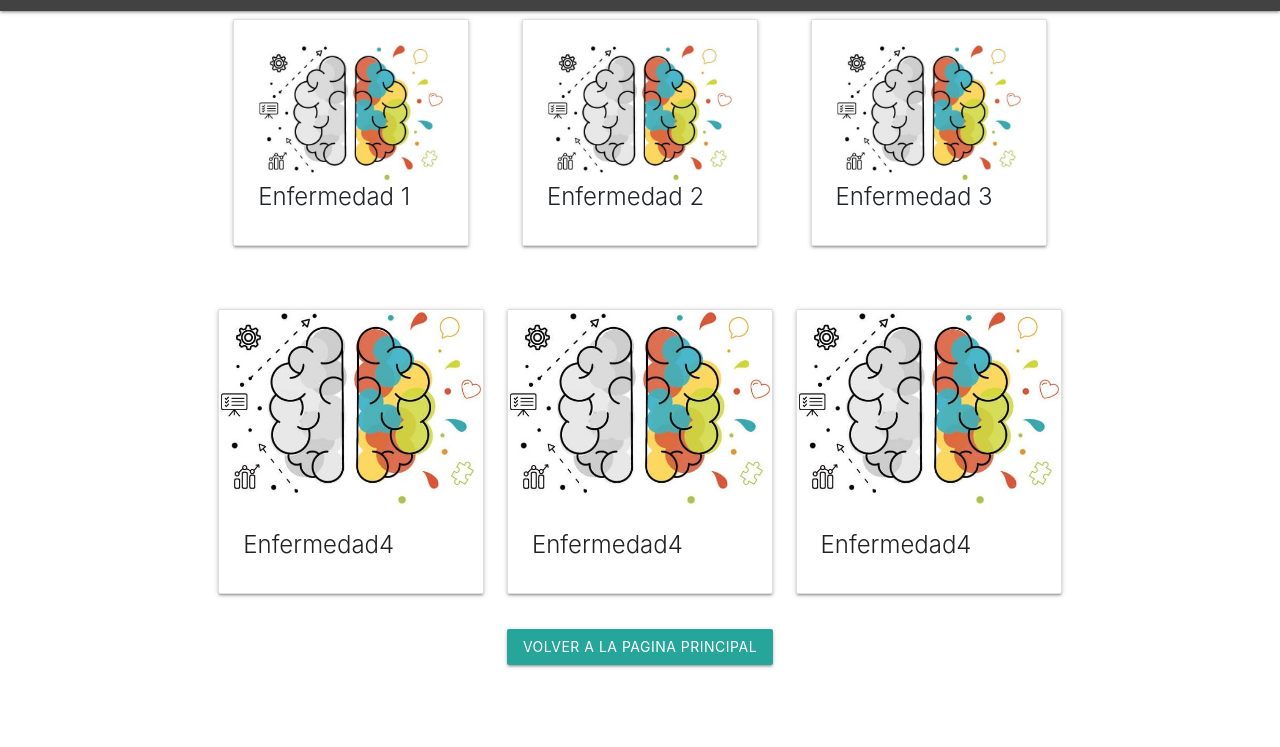
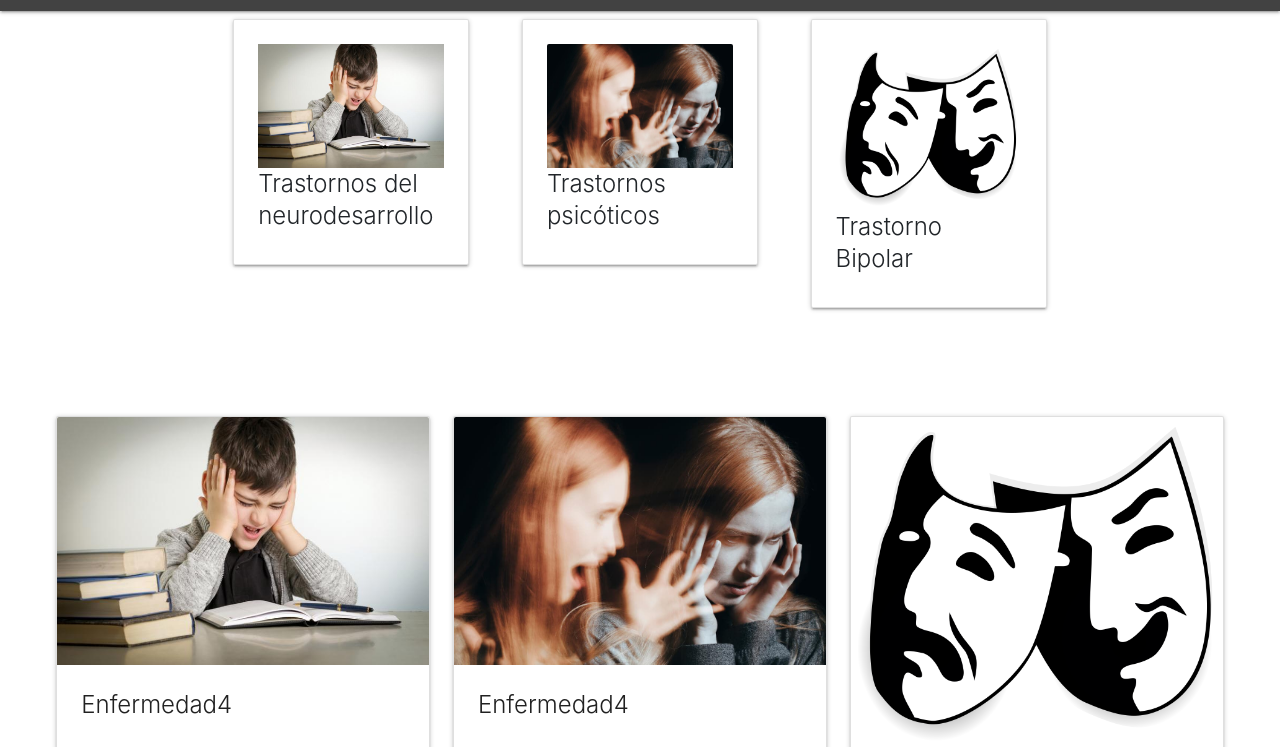
Before and after one commit to sanrinconr/web_psicologia, a plain HTML site: page enfermedades.html in a window 1280 px wide. Shown: the part 53-800 px from the top of the page. Drawn offline with nearby package versions, Linux system fonts and the light colour scheme.

Commit message:
Se dejan ambas opciones

```diff
--- a/css/estilos.css
+++ b/css/estilos.css
@@ -1,11 +1,12 @@
 /*Para que un cuadro texto tenga mayor alto*/
-.cajaTextoAlta{
-    height:120px;
+.cajaTextoAlta {
+  height: 120px;
 }
+
 /*Para estirar la imagen de prueba*/
 .imgSlider {
-    width: 100%;
-    height: 400px;
+  width: 100%;
+  height: 400px;
 }
 
 /*Para dar color a las flechas del slider*/
@@ -18,30 +19,45 @@
   color: #646464;
 }
 
-.carousel-control-next-icon:after
-{
+.carousel-control-next-icon:after {
   content: '>>';
   font-size: 50px;
   color: #FFFFFF;
+}
 
-}
 .carousel-control-prev-icon:after {
   content: '<<';
   font-size: 50px;
   color: #FFFFFF;
 }
+
 /*Fin color flechas slider*/
-
-
 /*Tamano de la imagen 1*/
-.imagen1{
+.imagen1 {
   padding: 25px;
   width: 400px;
   height: 250px;
 }
+
 /*Tamano de la imagen 2*/
-.imagen2{
+.imagen2 {
   padding: 25px;
   width: 400px;
   height: 300px;
 }
+
+/*Video responsivo*/
+.video-responsive {
+    height: 0;
+    overflow: hidden;
+    padding-bottom: 56.25%;
+    padding-top: 30px;
+    position: relative;
+    }
+.video-responsive iframe, .video-responsive object, .video-responsive embed {
+    height: 100%;
+    left: 0;
+    position: absolute;
+    top: 0;
+    width: 100%;
+    }
--- a/css/mentalStyle.css
+++ b/css/mentalStyle.css
@@ -7,6 +7,10 @@ nav ul li a:hover {
   color:white;
 }
 
+/*Padding tarjetas puras materialize*/
+.paddingTarjeta{
+  padding: 3px;
+}
 /*Rotaciones*/
 .card-flip > div {
   backface-visibility: hidden;
--- a/enfermedades.html
+++ b/enfermedades.html
@@ -67,8 +67,8 @@
                         <div class="col s12 m6">
                            <div class="card ">
                               <div class="card-content ">
-                                 <img class="img-responsive img-fluid" src="img/imagen1.jpg" alt="">
-                                 <span class="card-title">Enfermedad 1</span>
+                                 <img class="img-responsive img-fluid" src="img/imagen6.jpeg" alt="">
+                                 <span class="card-title">Trastornos del neurodesarrollo</span>
                               </div>
 
                            </div>
@@ -80,9 +80,12 @@
                         <div class="col s12 m6">
                            <div class="card ">
                               <div class="card-content">
-                                 <span class="card-title">Enfermedad 1</span>
-                                 <p>Lorem ipsum dolor sit amet, consectetur adipisicing elit. Facere veritatis porro iusto, suscipit. Provident nemo odio corrupti natus itaque. Quaerat est aut earum accusamus? Est quisquam veritatis aperiam impedit
-                                    nisi.</p>
+                                 <span class="card-title">Trastornos del neurodesarrollo</span>
+                                 <p class="text-justify">Las enfermedades mentales vinculadas a alteraciones en
+                                    el neurodesarrollo forman un tipo de enfermedad mental caracterizado
+                                    por la presencia de una serie de déficits y dificultades en diferentes habilidades
+                                    y capacidades que se manifiestan durante el desarrollo madurativo de
+                                    la persona, apareciendo los primeros síntomas durante la infancia. </p>
                               </div>
 
                            </div>
@@ -99,9 +102,9 @@
                            <div class="card">
                               <div class="card-content ">
                                  <div class="card-image">
-                                    <img src="img/imagen1.jpg" alt="">
+                                    <img src="img/imagen7.jpg" alt="">
                                  </div>
-                                 <span class="card-title">Enfermedad 2</span>
+                                 <span class="card-title">Trastornos psicóticos</span>
                               </div>
                            </div>
                         </div>
@@ -112,9 +115,12 @@
                         <div class="col s12 m6">
                            <div class="card ">
                               <div class="card-content">
-                                 <span class="card-title">Enfermedad 2</span>
-                                 <p>Lorem ipsum dolor sit amet, consectetur adipisicing elit. Odio incidunt aliquam, placeat voluptate nihil, sed culpa asperiores, debitis quos, porro officiis temporibus explicabo. At possimus, esse libero minima
-                                    error pariatur.</p>
+                                 <span class="card-title">Trastornos psicóticos</span>
+                                 <p class="text-justify">
+                                    Este tipo de enfermedad presenta una sintomatología común, y es la
+                                    presencia de síntomas tanto positivos, es decir que agregan o exageran
+                                    algún aspecto a la conducta normativa, como negativos, en que se
+                                    disminuye y empobrece la capacidad del sujeto. </p>
                               </div>
                            </div>
                         </div>
@@ -130,9 +136,9 @@
                            <div class="card">
                               <div class="card-content ">
                                  <div class="card-image">
-                                    <img class="img-responsive img-fluid" src="img/imagen1.jpg" alt="">
+                                    <img class="img-responsive img-fluid" src="img/imagen8.png" alt="">
                                  </div>
-                                 <span class="card-title">Enfermedad 3</span>
+                                 <span class="card-title">Trastorno Bipolar</span>
                               </div>
                            </div>
                         </div>
@@ -143,9 +149,10 @@
                         <div class="col s12 m6">
                            <div class="card ">
                               <div class="card-content">
-                                 <span class="card-title">Enfermedad 3</span>
-                                 <p>Lorem ipsum dolor sit amet, consectetur adipisicing elit. Odio incidunt aliquam, placeat voluptate nihil, sed culpa asperiores, debitis quos, porro officiis temporibus explicabo. At possimus, esse libero minima
-                                    error pariatur.</p>
+                                 <span class="card-title">Trastorno Bipolar</span>
+                                 <p>El trastorno bipolar es un tipo de enfermedad mental
+                                    caracterizado por la alternancia entre dos polos emocionales opuestos,
+                                    manía (o hipomanía si los síntomas son menores) y depresión. </p>
                               </div>
                            </div>
                         </div>
@@ -154,11 +161,13 @@
                </div>
             </div>
          </div>
-         <div class="row">
-            <div class="col col-md-4">
-               <div class="card">
+      </div>
+
+      <div class="row p-5">
+         <div class="col col-md-4 ">
+            <div class="card hoverable">
                <div class="card-image waves-effect waves-block waves-light">
-                     <img class="activator" src="img/imagen1.jpg">
+                  <img class="activator" src="img/imagen6.jpeg">
                </div>
                <div class="card-content">
                   <span class="card-title activator grey-text text-darken-4">Enfermedad4</span>
@@ -170,10 +179,10 @@
                </div>
             </div>
          </div>
-            <div class="col col-md-4">
+         <div class="col col-md-4 ">
             <div class="card">
                <div class="card-image waves-effect waves-block waves-light">
-                     <img class="activator" src="img/imagen1.jpg">
+                  <img class="activator" src="img/imagen7.jpg">
                </div>
                <div class="card-content">
                   <span class="card-title activator grey-text text-darken-4">Enfermedad4</span>
@@ -188,7 +197,7 @@
          <div class="col col-md-4">
             <div class="card">
                <div class="card-image waves-effect waves-block waves-light">
-                     <img class="activator" src="img/imagen1.jpg">
+                  <img class="activator" src="img/imagen8.png">
                </div>
                <div class="card-content ">
                   <span class="card-title activator grey-text text-darken-4">Enfermedad4</span>
@@ -197,7 +206,6 @@
                   <span class="card-title grey-text text-darken-4">Card Title<i class="text-danger right">X</i></span>
                   <p>Lorem ipsum dolor sit amet, consectetur adipisicing elit. Quam quasi similique repellendus et perspiciatis voluptas reprehenderit pariatur, velit rem, minus. Earum soluta voluptatibus quaerat ipsa necessitatibus quis nihil
                      amet, voluptatem?</p>
-                  </div>
                </div>
             </div>
          </div>
```
Also changed, not shown: index.html (+9 -5 lines), img/imagen6.jpeg (added), img/imagen7.jpg (added), img/imagen8.png (added). Lines whose indentation alone changed are shown as unchanged.
